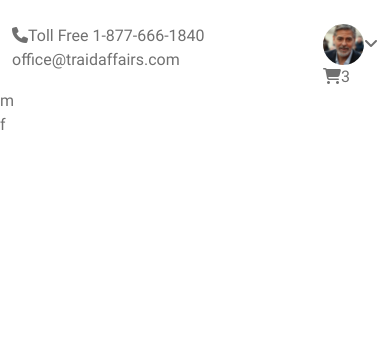
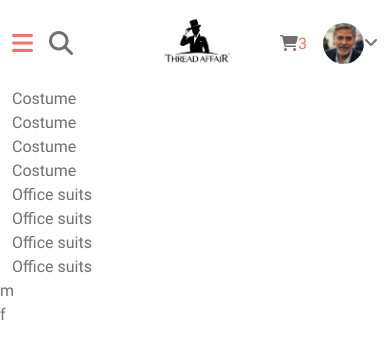
Before and after one commit to SorinPapa/thread-affair, a Next.js app: page / in a window 390 px wide. Shown: the top 358 px of the page. Built offline with nearby package versions, Linux system fonts and the light colour scheme.

Commit message:
thread affair menu-mobile

```diff
--- a/components/header.jsx
+++ b/components/header.jsx
@@ -1,42 +1,120 @@
 export default function Header() {
   return (
-    <header className="header container mt-4">
-      <section className="header-secondary d-flex justify-content-between">
-        <div className="header-connect">
+    <header className="header container mt-0 mt-lg-4">
+      <section className="header-secondary">
+        <div className="header-connect d-none d-lg-block">
           <ul>
             <li>
-              <a href="tel:+1-877-666-1840" title="Call ust">
+              <a href="tel:+1-877-666-1840" title="Call us">
                 <i className="fa-solid fa-phone"></i>
                 Toll Free 1-877-666-1840
               </a>
             </li>
 
             <li>
-              <a href="mailto: office@traidaffairs.com" title="Email Us">
+              <a href="mailto:office@traidaffairs.com" title="Email Us">
                 office@traidaffairs.com
               </a>
             </li>
           </ul>
         </div>
+
+        <div className="header-search d-lg-none">
+          <ul>
+            <li>
+              <a href="" title="Menu">
+                <i class="fa-solid fa-bars"></i>
+              </a>
+            </li>
+
+            <li>
+              <a href="" title="Search">
+                <i class="fa-solid fa-magnifying-glass"></i>
+              </a>
+            </li>
+          </ul>
+        </div>
+
         <div className="header-controls">
           <section className="user-controls">
             <a href="" title="Account">
-            <img src="/images/user-avatar.png" alt="" ></img>
+              <img src="/images/user-avatar.png" alt="User"></img>
 
-            <i class="fa-solid fa-angle-down"></i>
+              <i className="fa-solid fa-angle-down"></i>
             </a>
           </section>
 
           <section className="cart-controls">
             <a href="" title="Cart">
               <i className="fas fa-shopping-cart"></i>
-            <span className="cacrt-qty">3</span>
+              <span className="cart-qty">3</span>
             </a>
           </section>
         </div>
+
+        <div className="header-logo text-center">
+          <a href="https://google.com">
+            <img src="/images/logo.jpg" alt="Thread Affair - Logo"></img>
+          </a>
+        </div>
       </section>
+
       <section className="header-primary">
+        <nav className="nav-primary">
+          <ul>
+            <li>
+              <a href="" title="Costume">
+                Costume
+              </a>
+            </li>
 
+            <li>
+              <a href="" title="Costume">
+                Costume
+              </a>
+            </li>
+
+            <li>
+              <a href="" title="Costume">
+                Costume
+              </a>
+            </li>
+
+            <li>
+              <a href="" title="Costume">
+                Costume
+              </a>
+            </li>
+          </ul>
+        </nav>
+
+        <nav className="nav-secondary">
+          <ul>
+            <li>
+              <a href="" title="Office suits">
+                Office suits
+              </a>
+            </li>
+
+            <li>
+              <a href="" title="Office suits">
+                Office suits
+              </a>
+            </li>
+
+            <li>
+              <a href="" title="Office suits">
+                Office suits
+              </a>
+            </li>
+
+            <li>
+              <a href="" title="Office suits">
+                Office suits
+              </a>
+            </li>
+          </ul>
+        </nav>
       </section>
     </header>
   );
--- a/pages/index.jsx
+++ b/pages/index.jsx
@@ -1,7 +1,7 @@
 
 
 import Head from 'next/head'
-import Footer from '../components/footes';
+import Footer from '../components/footer';
 import Header from '../components/header';
 import Main from '../components/main';
 
--- a/styles/shared/_index.scss
+++ b/styles/shared/_index.scss
@@ -1,2 +1,3 @@
 // barrel file
 @import './ui/index';
+@import './header/index';
--- /dev/null
+++ b/styles/shared/header/_header.scss
@@ -0,0 +1,58 @@
+.header {
+  &-secondary {
+    display: grid;
+    grid-template-columns: 1fr 1fr;
+    grid-template-rows: auto;
+  }
+
+  &-search {
+    grid-column: 1 / span 1;
+    grid-row: 1 / span 1;
+    justify-self: start;
+    align-self: center;
+
+    ul {
+      display: flex;
+      gap: 16px;
+      font-size: 24px;
+
+      li:first-child {
+        color: $brand-primary;
+      }
+    }
+  }
+
+  &-controls {
+    grid-column: 2 / -1;
+    grid-row: 1 / span 1;
+    justify-self: end;
+    align-self: center;
+
+    display: flex;
+    flex-direction: row-reverse;
+    align-items: center;
+    gap: 16px;
+
+    .cart-controls {
+      .cart-qty {
+        color: $brand-primary;
+      }
+    }
+  }
+
+  &-logo {
+    grid-column: 1 / -1;
+    grid-row: 1 / span 1;
+    // stop clicking on this div
+    pointer-events: none;
+
+    & > a {
+      // only click on anchor
+      pointer-events: all;
+    }
+
+    img {
+      width: 87px;
+    }
+  }
+}
--- /dev/null
+++ b/styles/shared/header/_index.scss
@@ -0,0 +1 @@
+@import './header';
```
Also changed, not shown: components/footer.jsx (renamed from components/footes.jsx). Lines whose indentation alone changed are shown as unchanged.
